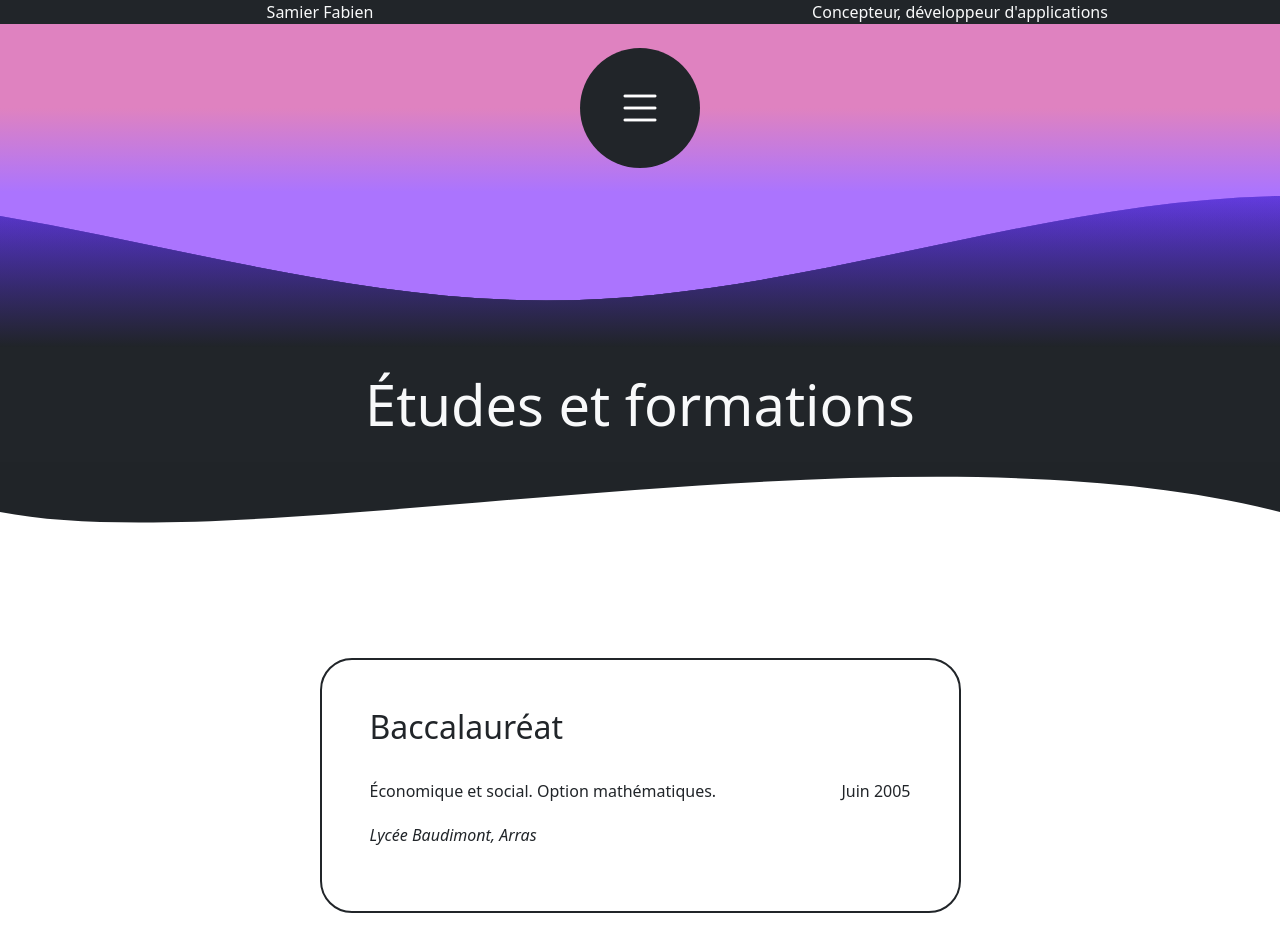
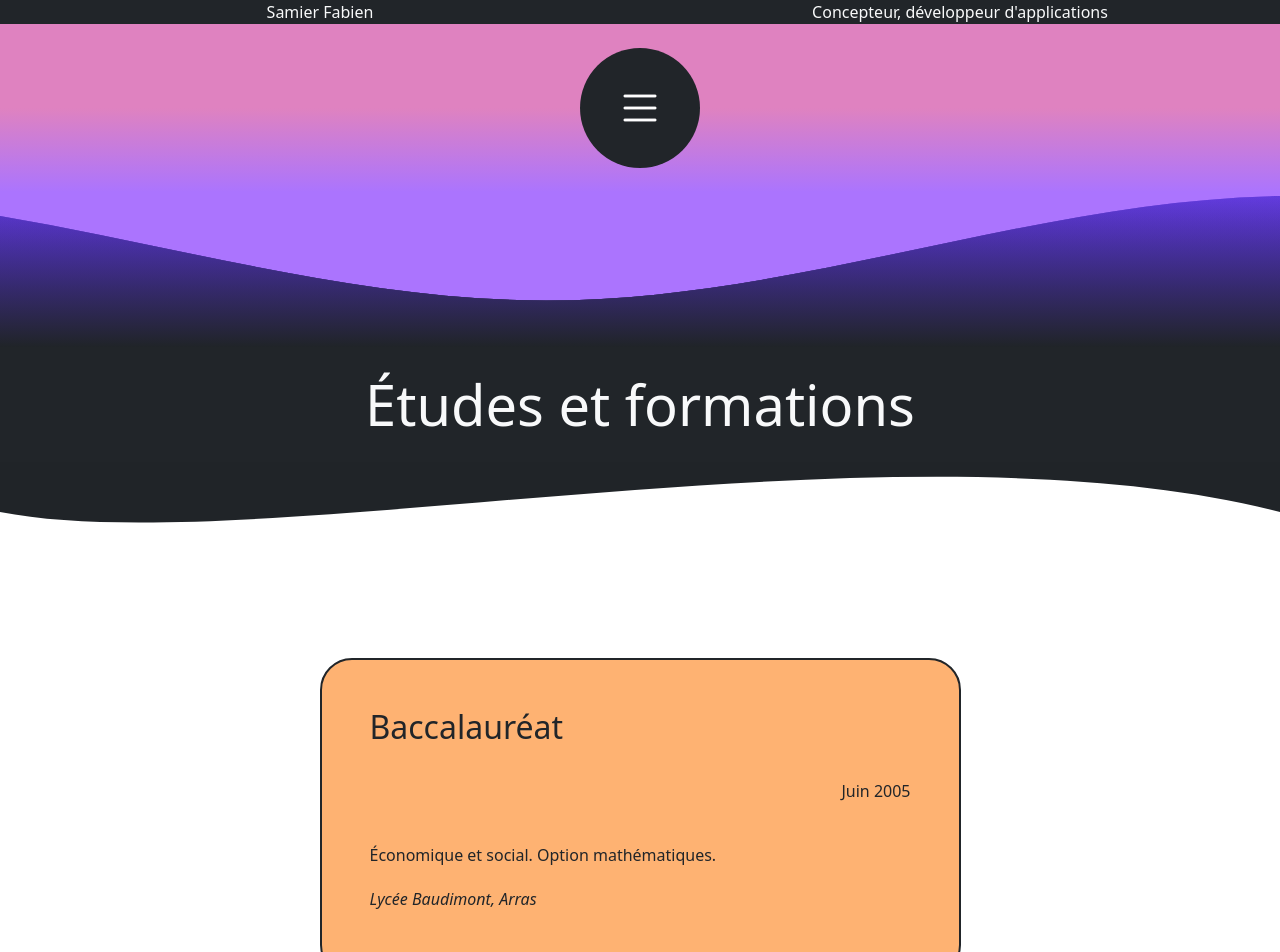
Before and after one commit to samier-fabien/samier_fabien_cv, a React (Vite) app: page /etudes in a window 1280 px wide. Shown: the top 952 px of the page. Built offline with nearby package versions, Linux system fonts and the light colour scheme.

Commit message:
Ajout des couleurs de fond + suppression de float-left pout les dates

```diff
--- a/src/components/StudiesCard.jsx
+++ b/src/components/StudiesCard.jsx
@@ -3,10 +3,15 @@ import "../css/studiesCard.css";
 
 const StudiesCard = forwardRef(function StudiesCard(props, ref) {
   return (
-    <div ref={ref} className="studies-card transition-duration-800 my-5 opacity-0">
-      {props.title ? <h2>{props.title}</h2> : ""}
-      {props.period ? <p className="d-inline float-end pt-4 ps-3">{props.period}</p> : ""}
-      <p className="pt-4 pb-1">{props.children}</p>
+    <div
+      ref={ref}
+      className={`studies-card transition-duration-800 my-5 opacity-0 ${
+        props.cssClasses ? props.cssClasses : ""
+      }`}
+    >
+      {props.title ? <h2 className="pb-4">{props.title}</h2> : ""}
+      {props.period ? <p className="text-end pb-4">{props.period}</p> : ""}
+      <p className="pb-1">{props.children}</p>
       {props.place ? (
         <p>
           <em>{props.place}</em>
--- a/src/routes/Studies.jsx
+++ b/src/routes/Studies.jsx
@@ -25,7 +25,12 @@ export default function Studies() {
 
       <SingleColContainer>
         <IntersectionObserverComponent classToAdd="opacity-100" classToRemove="opacity-0">
-          <StudiesCard title="Baccalauréat" period="Juin 2005" place="Lycée Baudimont, Arras">
+          <StudiesCard
+            title="Baccalauréat"
+            period="Juin 2005"
+            place="Lycée Baudimont, Arras"
+            cssClasses="bg-orange-300"
+          >
             Économique et social. Option mathématiques.
           </StudiesCard>
         </IntersectionObserverComponent>
@@ -35,6 +40,7 @@ export default function Studies() {
             title="Techniques de Base du Développement d'Applications"
             period="Avril 2021 ➜ Mai 2021"
             place="AFPA, Amiens"
+            cssClasses="bg-indigo-300"
           >
             Mise à niveau sur HTML, CSS, Bootstrap, algorithmie, pseudo-code, javascript, bases de
             données relationnelles, php.
@@ -46,6 +52,7 @@ export default function Studies() {
             title="Concepteur, Développeur d’Applications"
             period="Juin 2021 ➜ Février 2022"
             place="AFPA, Amiens"
+            cssClasses="bg-pink-300"
           >
             Formation diplômante de niveau licence. Utilisation avancée de bases de données,
             conception de BDD, méthode merise, UML, maquettage, méthodes agile et scrum,
```
